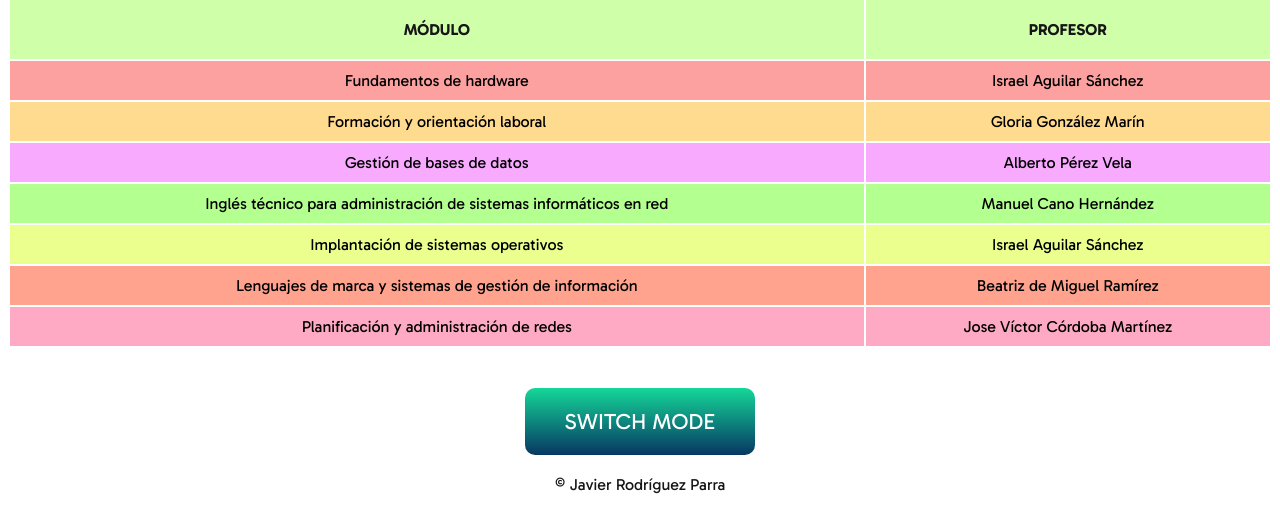
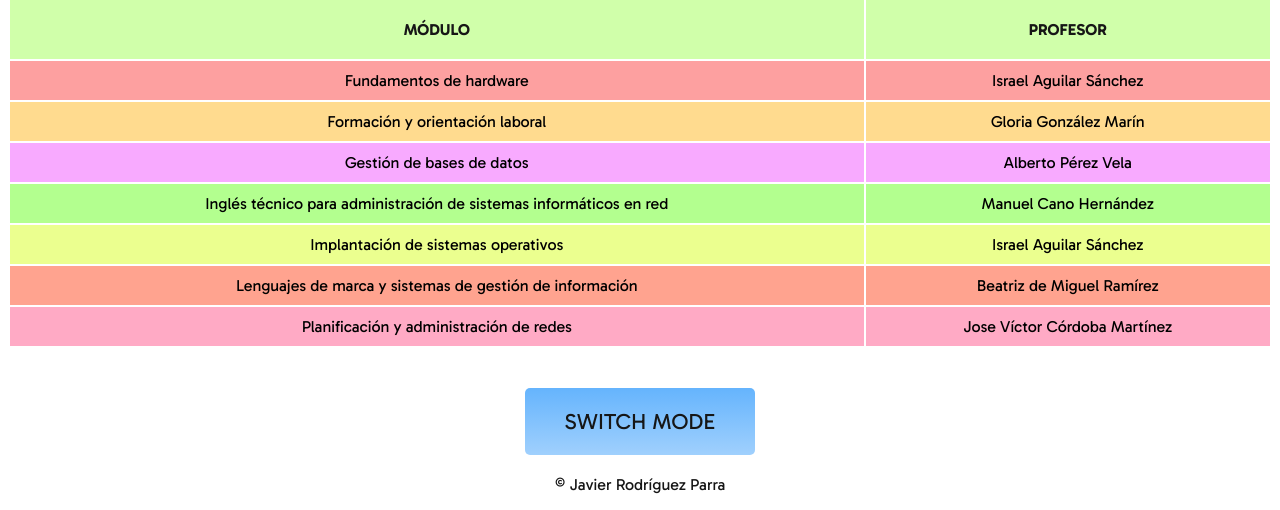
Before and after one commit to leroymerlinn/leroymerlinn.github.io, a plain HTML site: page index.html in a window 1280 px wide. Shown: the part 549-1059 px from the top of the page. Drawn offline with Linux system fonts and the light colour scheme.

Commit message:
Changed some colors and the button appearance.

```diff
--- a/style1.css
+++ b/style1.css
@@ -56,43 +56,36 @@ td {
 
 /* Subjects appearance */
 .horas{
-    background-color: #AABEFF ;
+    background-color: #AABEFF;
     font-weight: bold;
 }
 .iso{
     background-color: #EBFF8F;
     transition: 0.2s;
-    transition-delay: 0.05s;
 }
 .lmsi{
     background-color: #FFA38F;
     transition: 0.2s;
-    transition-delay: 0.05s;
 }
 .gbd{
     background-color: #F8AAFF;
     transition: 0.2s;
-    transition-delay: 0.05s;
 }
 .fol{
     background-color: #FFDB8F;
     transition: 0.2s;
-    transition-delay: 0.05s;
 }
 .iasir{
     background-color: #B3FF8F;
     transition: 0.2s;
-    transition-delay: 0.05s;
 }
 .par{
     background-color: #ffaac5;
     transition: 0.2s;
-    transition-delay: 0.05s;
 }
 .fh{
     background-color: #fda0a0;
     transition: 0.2s;
-    transition-delay: 0.05s;
 }
 .recreo{
     background-color: #7AFFDD;
@@ -107,17 +100,20 @@ td {
     justify-content: center;
 }
 .button {
-    background: linear-gradient(#15d798, #073763);
-    border-radius: 10px;
+    background: linear-gradient(#65b4fd, #a0d0fd);
+    border-radius: 5px;
     border-style: none;
     padding: 20px 40px;
-    color: #ffffff;
+    color: #161616;
     display: inline-block;
     text-align: center;
     text-transform: uppercase;
     font-size: 22px;
     justify-content: center;
-    transition: all .3s ease-in-out 0s;
+    transition: all 0.3s ease-in-out 0s;
     cursor: pointer;
     display: inline-block;
 }
+.button:hover {
+    transform: translateY(-6px);
+}
--- a/style2.css
+++ b/style2.css
@@ -109,11 +109,11 @@ table {
     justify-content: center;
   }
 .button {
-    background: linear-gradient(#073763, #15d798);
-    border-radius: 10px;
+    background: linear-gradient(#a0d0fd, #65b4fd);
+    border-radius: 5px;
     border-style: none;
     padding: 20px 40px;
-    color: #ffffff;
+    color: #161616;
     display: inline-block;
     text-align: center;
     text-transform: uppercase;
@@ -122,3 +122,6 @@ table {
     cursor: pointer;
     display: inline-block;
 }
+.button:hover {
+    transform: translateY(-6px);
+}
```
